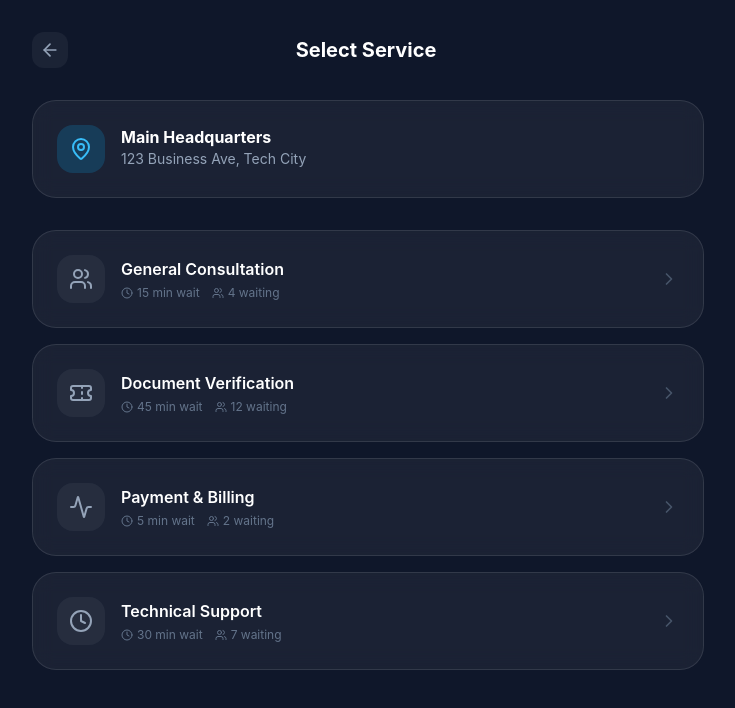
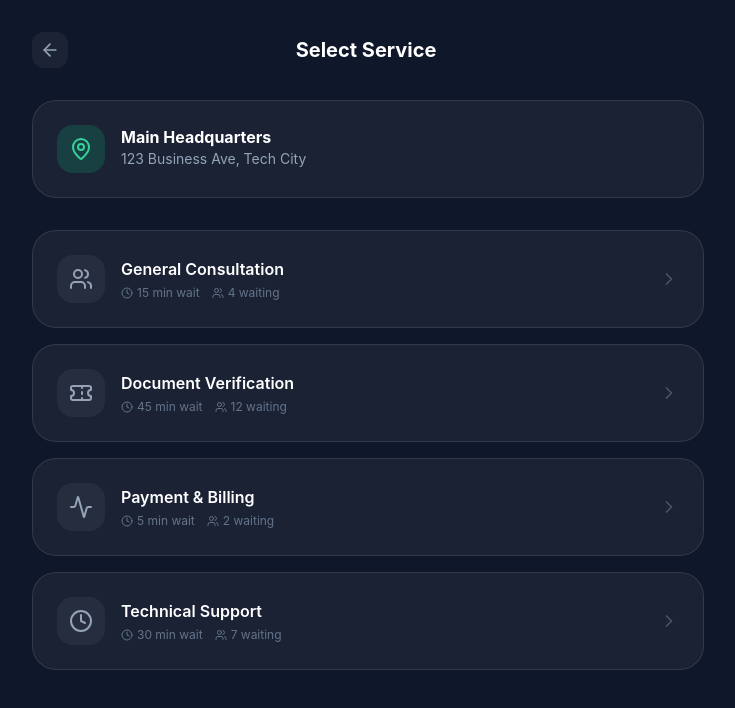
Before and after one commit to Hariprasath2611/smart-queue-Backend, a React app in the folder Hariprasath/frontend/: page /customer in a window 1280 px wide. Shown: the top 708 px of the page, without its empty margins (272-1007 px from the left). Built offline with nearby package versions, Linux system fonts and the light colour scheme; the HTML template or start-up script is replaced by a standard one.

Commit message:
updated project file

```diff
--- a/Hariprasath/frontend/src/App.tsx
+++ b/Hariprasath/frontend/src/App.tsx
@@ -7,7 +7,7 @@ const LandingPage = () => (
   <div className="min-h-screen w-full flex flex-col items-center justify-center p-6 bg-[#0f172a] overflow-hidden">
     <div className="absolute top-0 left-0 w-full h-full overflow-hidden pointer-events-none">
       <div className="absolute top-[-10%] left-[-10%] w-[40%] h-[40%] bg-primary-600/20 blur-[120px] rounded-full" />
-      <div className="absolute bottom-[-10%] right-[-10%] w-[40%] h-[40%] bg-blue-600/10 blur-[120px] rounded-full" />
+      <div className="absolute bottom-[-10%] right-[-10%] w-[40%] h-[40%] bg-emerald-600/10 blur-[120px] rounded-full" />
     </div>
 
     <motion.div
--- a/Hariprasath/frontend/src/index.css
+++ b/Hariprasath/frontend/src/index.css
@@ -37,7 +37,7 @@ body {
 }
 
 .text-gradient {
-  background: linear-gradient(135deg, #38bdf8 0%, #0ea5e9 100%);
+  background: linear-gradient(135deg, #34d399 0%, #10b981 100%);
   -webkit-background-clip: text;
   -webkit-text-fill-color: transparent;
 }
--- a/Hariprasath/frontend/tailwind.config.js
+++ b/Hariprasath/frontend/tailwind.config.js
@@ -8,17 +8,17 @@ export default {
         extend: {
             colors: {
                 primary: {
-                    50: '#f0f9ff',
-                    100: '#e0f2fe',
-                    200: '#bae6fd',
-                    300: '#7dd3fc',
-                    400: '#38bdf8',
-                    500: '#0ea5e9',
-                    600: '#0284c7',
-                    700: '#0369a1',
-                    800: '#075985',
-                    900: '#0c4a6e',
-                    950: '#082f49',
+                    50: '#ecfdf5',
+                    100: '#d1fae5',
+                    200: '#a7f3d0',
+                    300: '#6ee7b7',
+                    400: '#34d399',
+                    500: '#10b981',
+                    600: '#059669',
+                    700: '#047857',
+                    800: '#065f46',
+                    900: '#064e3b',
+                    950: '#022c22',
                 },
             },
             animation: {
```
